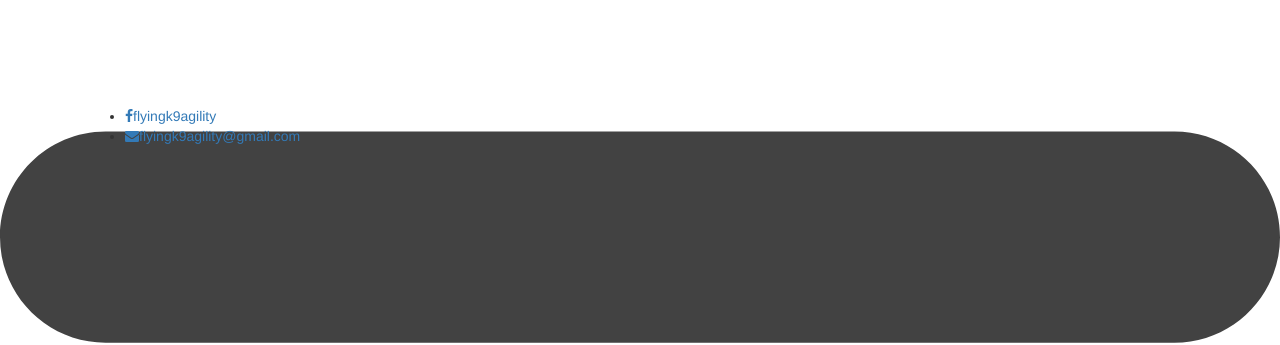
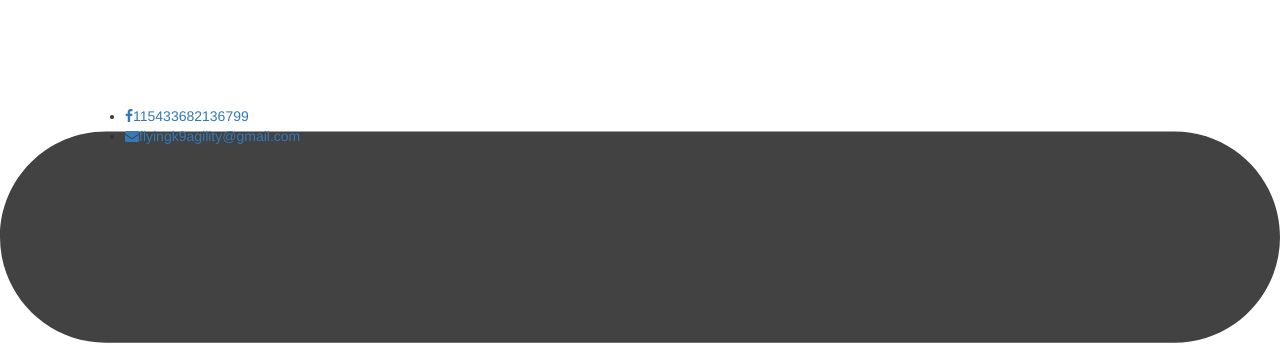
Before and after one commit to laynemcnish/flyingk9agility, a Jekyll site: the page built from index.html, in a window 1280 px wide. Shown: the part 744-1089 px from the top of the page. Built offline with Jekyll 4.4.1, drawn with Linux system fonts in a browser that asks for light colours; nearby versions of some CDN libraries.

Commit message:
Remove trailing slash and update fb username

```diff
--- a/_config.yml
+++ b/_config.yml
@@ -13,8 +13,8 @@ description: > # this means to ignore newlines until "baseurl:"
   The school was founded in 2015 by Erika Lee and Gayle McNish.
 baseurl: "flyingk9agility" # use for production
 #baseurl: "" # use during development
-url: "http://laynemcnish.github.io/" # the base hostname & protocol for your site
-facebook_username: flyingk9agility
+url: "http://laynemcnish.github.io" # the base hostname & protocol for your site
+facebook_username: 115433682136799
 
 # Build settings
 markdown: kramdown
--- a/_includes/icon-facebook.html
+++ b/_includes/icon-facebook.html
@@ -1 +1 @@
-<a href="https://facebook.com/{{ include.username }}"><span class="icons icon--facebook"><i class="fa fa-facebook"></i></span><span class="username">{{ include.username }}</span></a>
+<a href="https://facebook.com/groups/{{ include.username }}"><span class="icons icon--facebook"><i class="fa fa-facebook"></i></span><span class="username">{{ include.username }}</span></a>
```
